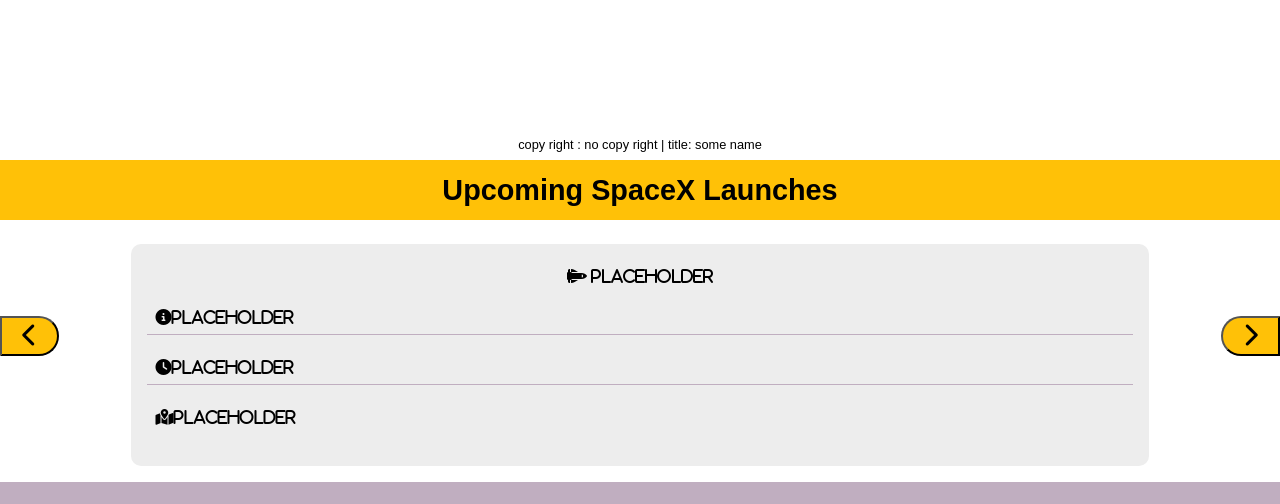
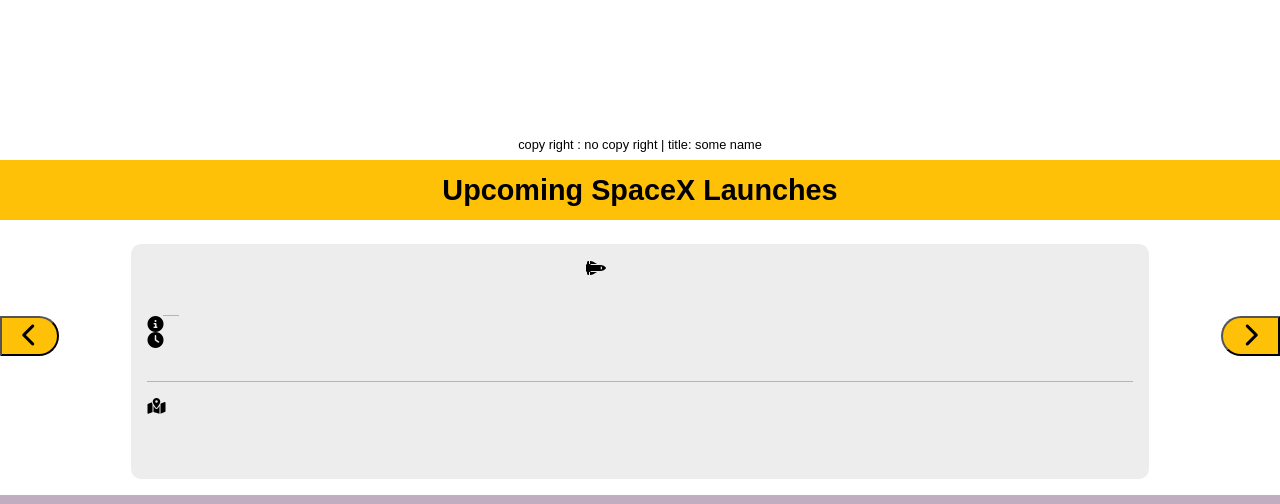
Before and after one commit to sgacio/weekend-api-project, a website: page public/index.html in a window 1280 px wide. Shown: the part 296-800 px from the top of the page. Drawn offline with Linux system fonts and the light colour scheme; no server answers.

Commit message:
cards started

```diff
--- a/public/index.html
+++ b/public/index.html
@@ -35,10 +35,20 @@
     <button class="left-arrow">
       <i class="fas fa-chevron-left"></i></button>
     <article class="card">
-      <main class="top-of-card"><i class="fas fa-space-shuttle"> PlaceHolder</i></main>
-      <p class="card-content"><i class="fas fa-info-circle">PlaceHolder</i></p>
-      <p class="card-content"><i class="fas fa-clock">PlaceHolder</i></p>
-      <p class="cards-content"><i class="fas fa-map-marked-alt">PlaceHolder</i></p>
+      <div class="top-of-card-container">
+        <i class="fas fa-space-shuttle"></i>
+        <main class="top-of-card" id="name-of-mission"></main>
+      </div>
+      <div class="circle">
+        <i class="fas fa-info-circle"></i>
+        <p class="card-content" id="description-of-mission"></p>
+      </div>
+      <div class="clock">
+        <i class="fas fa-clock"></i>
+        <p class="card-content" id="countdown-clock"></p>
+      </div>
+      <i class="fas fa-map-marked-alt"></i>
+      <p class="cards-content" id="location-of-launch"></p>
     </article>
     <button class="right-arrow"><i class="fas fa-chevron-right"></i></button>
   </section>
--- a/public/main.js
+++ b/public/main.js
@@ -7,8 +7,11 @@
   }
 }
 
+let spaceXFlights = []
+
 const main = () => {
   findNasaPhoto()
+  getSpaceXMissions()
 }
 
 const findNasaPhoto = () => {
@@ -21,6 +24,24 @@
     })
 }
 
-
-
+const getSpaceXMissions = () => {
+  fetch('https://sdg-astro-api.herokuapp.com/api/SpaceX/launches/upcoming')
+    .then(response => {
+      return response.json()
+    }).then(missionData => {
+      console.log(missionData)
+      spaceXFlights = missionData.map(missionData => new Space_X_Launches(missionData.mission_name, missionData.details, missionData.launch_date_unix, missionData.launch_site.site_name_long))
+      // document.getElementById('name-of-mission').textContent = spaceXFlights[0].name
+      // document.getElementById('description-of-mission').textContent = spaceXFlights[0].description
+      // document.getElementById('countdown-clock').textContent = spaceXFlights[0].time
+      // document.getElementById('location-of-launch').textContent = spaceXFlights[0].location
+      makeSpaceXCards(spaceXFlights)
+    })
+}
+const makeSpaceXCards = spaceXFlights => {
+  document.getElementById('name-of-mission').textContent = spaceXFlights[0].name
+  document.getElementById('description-of-mission').textContent = spaceXFlights[0].description
+  document.getElementById('countdown-clock').textContent = spaceXFlights[0].time
+  document.getElementById('location-of-launch').textContent = spaceXFlights[0].location
+}
 document.addEventListener('DOMContentLoaded', main)
--- a/public/screen.css
+++ b/public/screen.css
@@ -52,9 +52,6 @@
   background-position: center;
   background-repeat: no-repeat;
   padding: 1rem;
-  /* height: 40rem;
-;
-width: auto; */
 }
 
 .picture-background-words {
@@ -85,9 +82,27 @@
   padding: 1rem;
 }
 
+.top-of-card-container {
+  display: flex;
+  flex-direction: row;
+  justify-content: center;
+  margin-right: 5rem;
+}
+
+.circle {
+  display: flex;
+  flex-direction: row;
+}
+
 .top-of-card {
   text-align: center;
-  margin-top: .5rem;
+  margin-left: .5rem;
+  font-weight: 700;
+  font-size: 1.3rem;
+}
+
+.fa-info-circle {
+  margin-top: 2.5rem;
 }
 
 .card-content {
```
